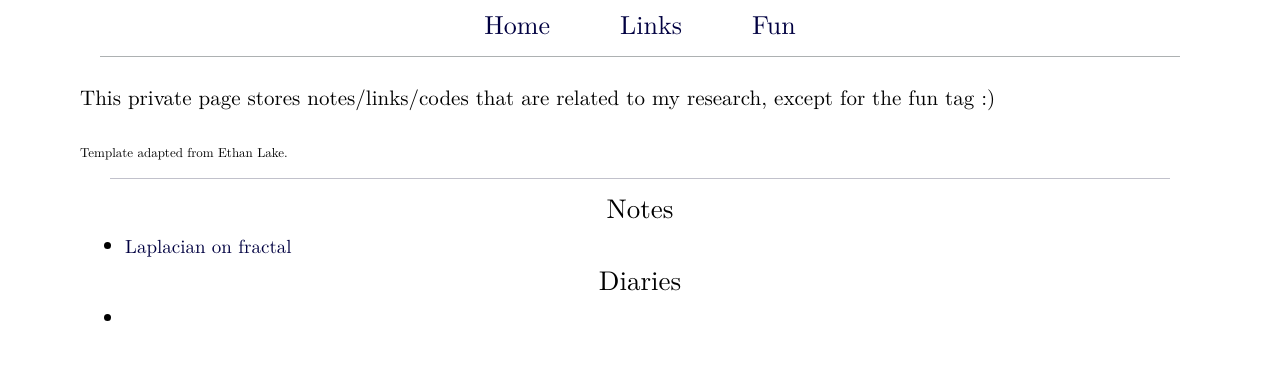
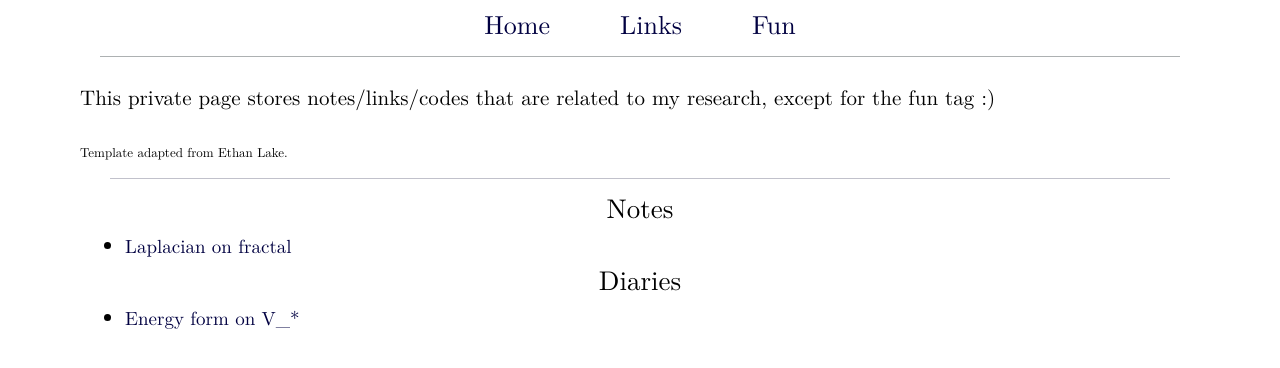
Before and after one commit to Yjgooo/xgong.github.io, a plain HTML site: page index.html in a window 1280 px wide. Shown: the part 80-448 px from the top of the page. Drawn offline with Linux system fonts and the light colour scheme.

Commit message:
Update index.html

```diff
--- a/index.html
+++ b/index.html
@@ -42,7 +42,7 @@
 
         <h2>Diaries</h2>
         <ul>
-            <li></li>
+            <li><a href="https://drive.google.com/file/d/13FbIzcRzzbkZsDUi9yqVsMNwr-4HRbzm/view?usp=sharing">Energy form on V_*</a></li>
         </ul>
     </div>
 
```
